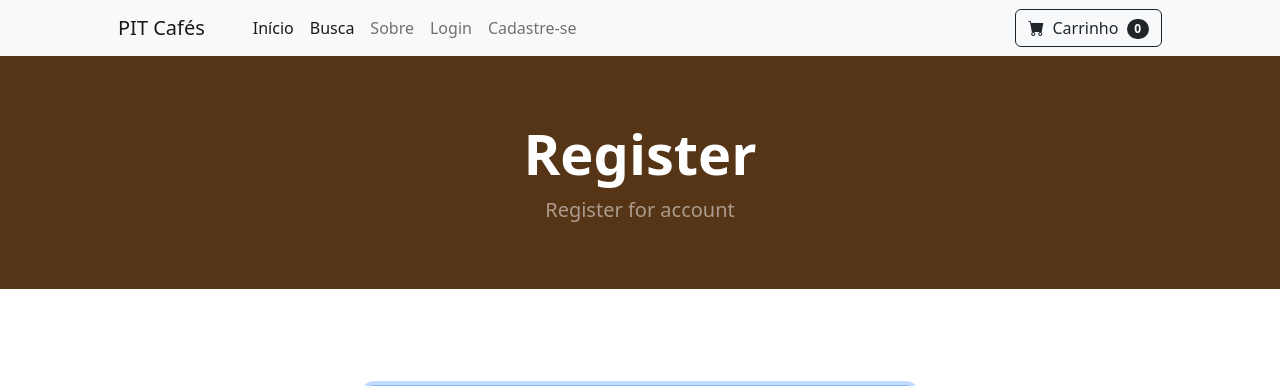
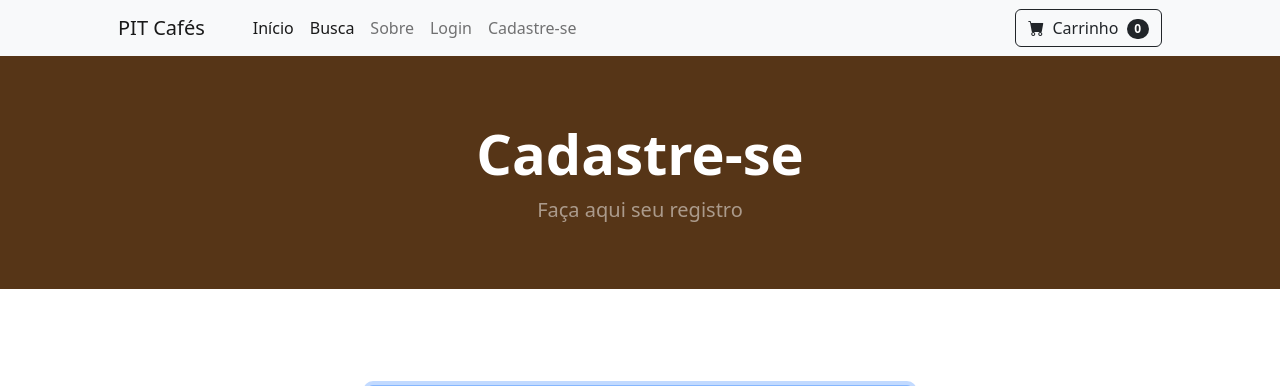
Before and after one commit to samuelwerneck/cafe, a Django app: page /register in a window 1280 px wide. Shown: the top 386 px of the page. Run offline with Django 5.2, Linux system fonts and the light colour scheme.

Commit message:
Ajustes de cabeçalho

```diff
--- a/store/templates/register.html
+++ b/store/templates/register.html
@@ -5,8 +5,8 @@
         <header class="bg-primary py-3">
             <div class="container px-4 px-lg-5 my-5">
                 <div class="text-center text-white">
-                    <h1 class="display-4 fw-bolder">Register</h1>
-                    <p class="lead fw-normal text-white-50 mb-0">Register for account</p>
+                    <h1 class="display-4 fw-bolder">Cadastre-se</h1>
+                    <p class="lead fw-normal text-white-50 mb-0">Faça aqui seu registro</p>
                 </div>
             </div>
         </header>
```
